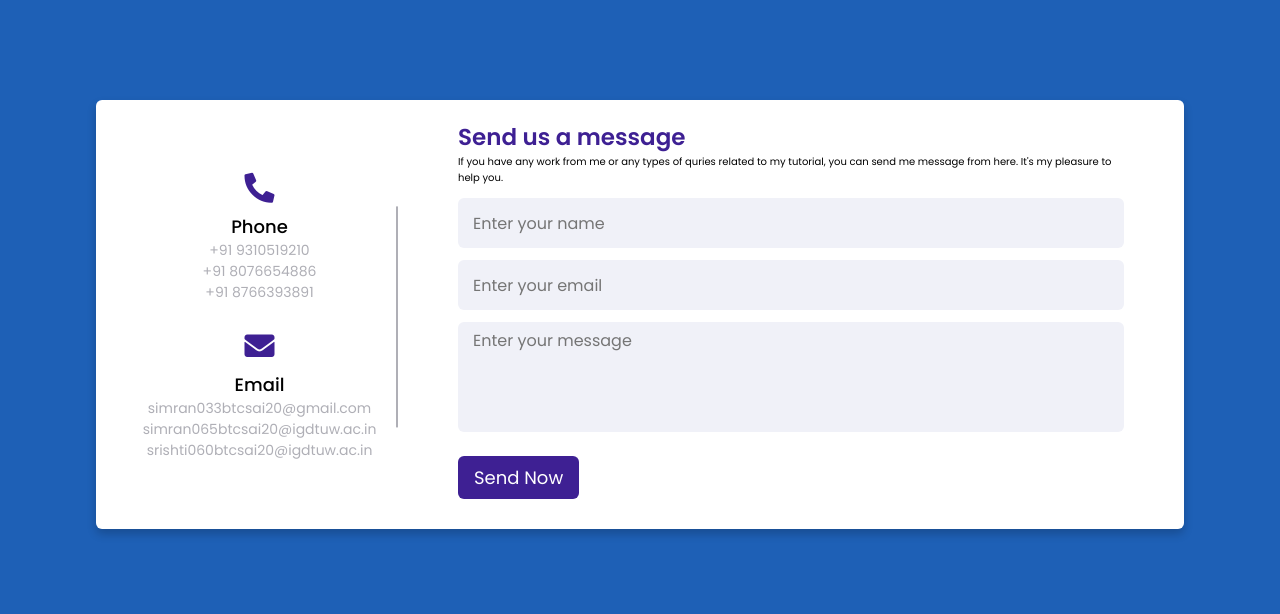
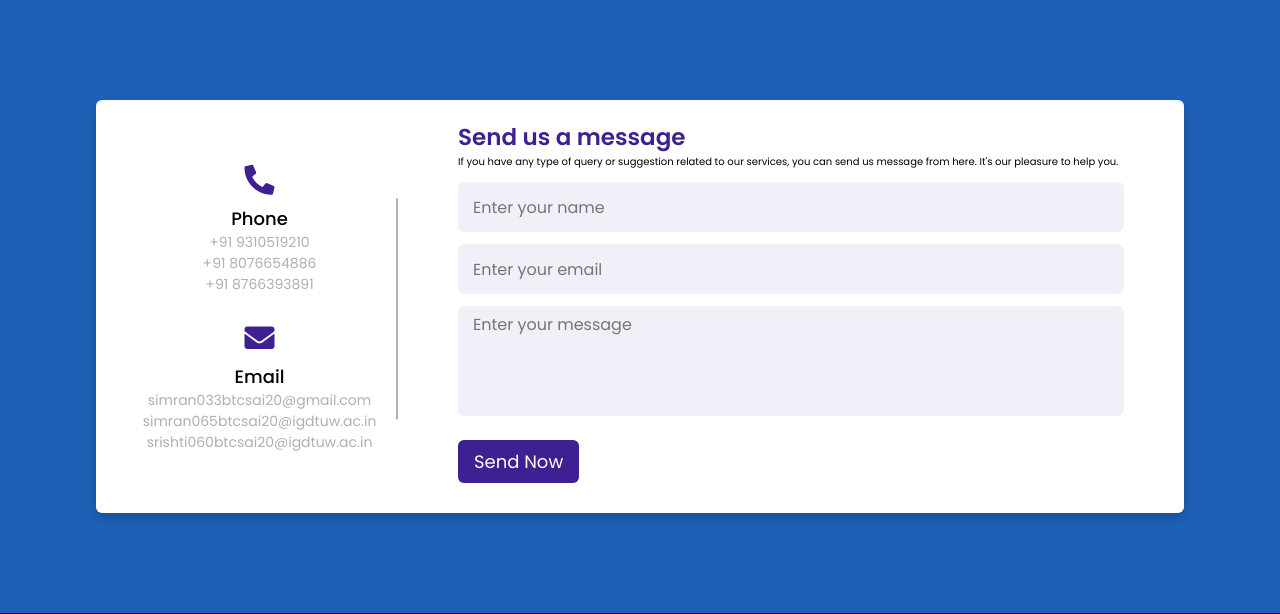
Before and after one commit to Srishtikumari2002/AirBar, a PHP site: page /contact.php in a window 1280 px wide. Shown: the part 66-680 px from the top of the page. Run offline with PHP 8.4, Linux system fonts and the light colour scheme; the visitor is signed in with stand-in values (Sample User, id 1); some libraries are stand-ins or nearby versions.

Commit message:
Updated Contacts

```diff
--- a/Css/contact.css
+++ b/Css/contact.css
@@ -20,6 +20,9 @@ body{
   padding: 20px 60px 30px 40px;
   box-shadow: 0 5px 10px rgba(0, 0, 0, 0.2);
   margin: 10rem auto;
+}
+.con-container a {
+  text-decoration: none;
 }
 .con-container .content{
   display: flex;
@@ -117,7 +120,7 @@ body{
   background: #5029bc;
 }
 
-/* @media (max-width: 950px) {
+@media (max-width: 950px) {
   .con-container{
     width: 90%;
     padding: 30px 40px 40px 35px ;
@@ -149,4 +152,4 @@ body{
    width: 100%;
    margin-left: 0;
  }
-} */
+}
--- a/contact.php
+++ b/contact.php
@@ -28,45 +28,64 @@
 
     <div style="background: #004aad;height: 6.6rem;"></div>
 
+
     <div class="con-container">
+
         <div class="content">
+
             <div class="left-side">
+
                 <div class="phone details">
+
                     <i class="fas fa-phone-alt"></i>
                     <div class="topic">Phone</div>
-          <div class="text-one">+91 9310519210</div>
-          <div class="text-two">+91 8076654886</div>
-          <div class="text-one">+91 8766393891</div>
+                    <a href="tel:+919310519210" class="text-one">+91 9310519210</a><br>
+                    <a href="tel:+918076654886" class="text-two">+91 8076654886</a><br>
+                    <a href="tel:+918766393891" class="text-one">+91 8766393891</a>
 
                 </div>
+
                 <div class="email details">
+
                     <i class="fas fa-envelope"></i>
                     <div class="topic">Email</div>
-          <div class="text-one">simran033btcsai20@gmail.com</div>
-          <div class="text-two">simran065btcsai20@igdtuw.ac.in</div>
-          <div class="text-two">srishti060btcsai20@igdtuw.ac.in</div>
+                    <a href="mailto:simran033btcsai20@gmail.com" class="text-one">simran033btcsai20@gmail.com</a>
+                    <a href="mailto:simran065btcsai20@igdtuw.ac.in" class="text-two">simran065btcsai20@igdtuw.ac.in</a>
+                    <a href="mailto:srishti060btcsai20@igdtuw.ac.in" class="text-two">srishti060btcsai20@igdtuw.ac.in</a>
                 </div>
+
             </div>
+
             <div class="right-side">
+
                 <div class="topic-text">Send us a message</div>
-        <p>If you have any work from me or any types of quries related to my tutorial, you can send me message from
-          here. It's my pleasure to help you.</p>
+
+                <p>If you have any type of query or suggestion related to our services, you can send us message from here. It's our pleasure to help you.</p>
+
                 <form action="#">
+
                     <div class="input-box">
                         <input type="text" placeholder="Enter your name">
                     </div>
+
                     <div class="input-box">
                         <input type="text" placeholder="Enter your email">
                     </div>
+
                     <div class="input-box message-box">
                         <textarea placeholder="Enter your message"></textarea>
                     </div>
+
                     <div class="button">
                         <input type="button" value="Send Now">
                     </div>
+
                 </form>
+
             </div>
+
         </div>
+
     </div>
 
     <?php include("Includes/footer.php"); ?>
```
Lines whose indentation alone changed are shown as unchanged.
